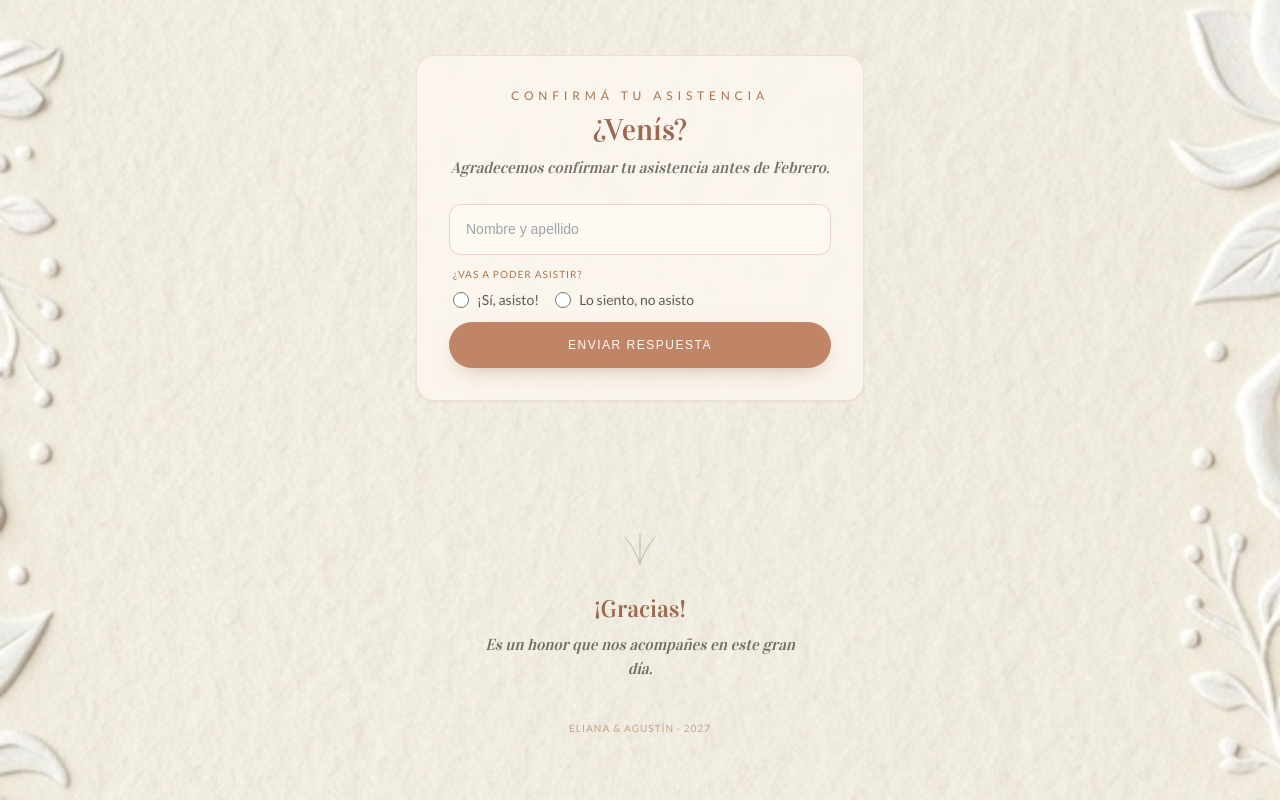
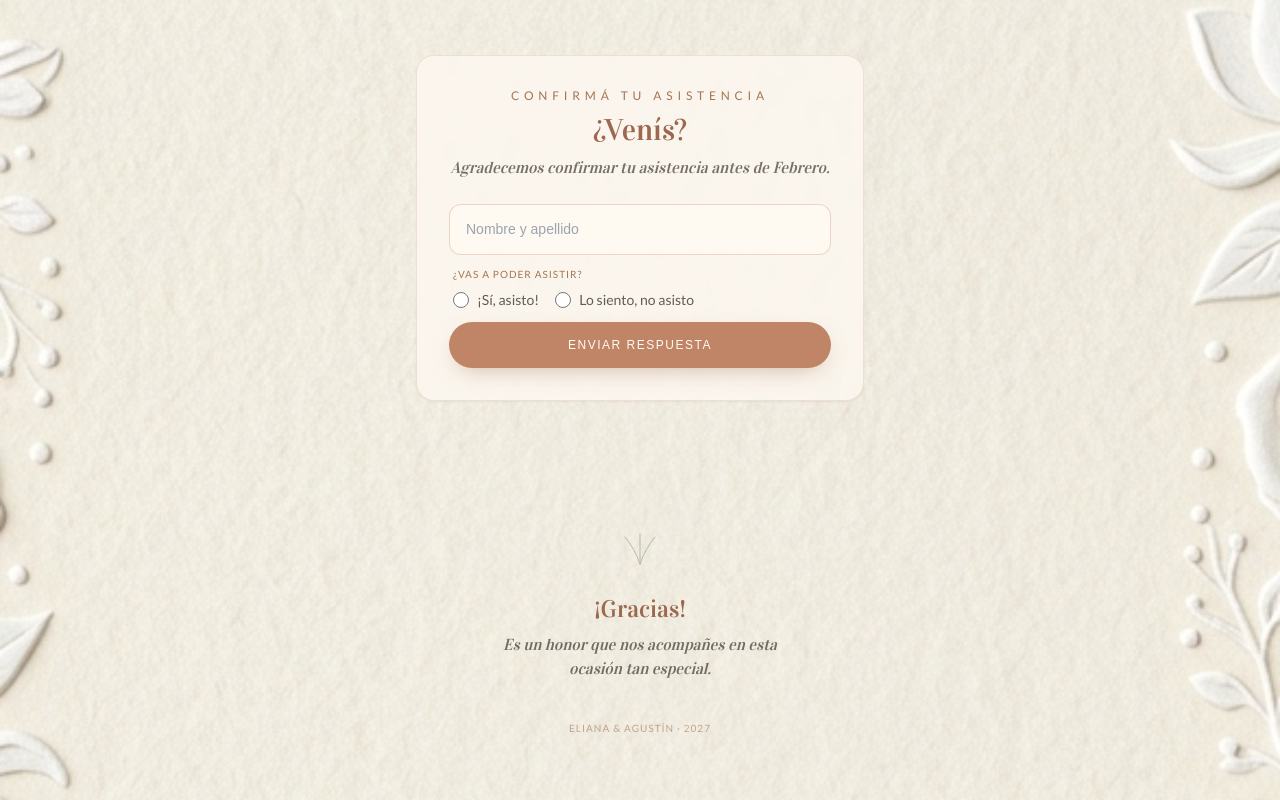
Before and after one commit to martin-ratti/Inviotacion-Eli-Agus, a website built with Vite: page index.html in a window 1280 px wide. Shown: the part 2889-3689 px from the top of the page. Built offline with nearby package versions, Linux system fonts and the light colour scheme.

Commit message:
fix: update thank you message text in footer

```diff
--- a/index.html
+++ b/index.html
@@ -440,7 +440,8 @@
       </svg>
     </div>
     <p class="font-serif text-2xl text-terradark mb-2">¡Gracias!</p>
-    <p class="font-serif italic text-ink/70 max-w-xs mx-auto">Es un honor que nos acompañes en este gran día.</p>
+    <p class="font-serif italic text-ink/70 max-w-xs mx-auto">Es un honor que nos acompañes en esta ocasión tan
+      especial.</p>
     <p class="font-sans text-[10px] tracking-widest text-clay/60 uppercase mt-10">Eliana & Agustín · 2027</p>
   </footer>
 
```
